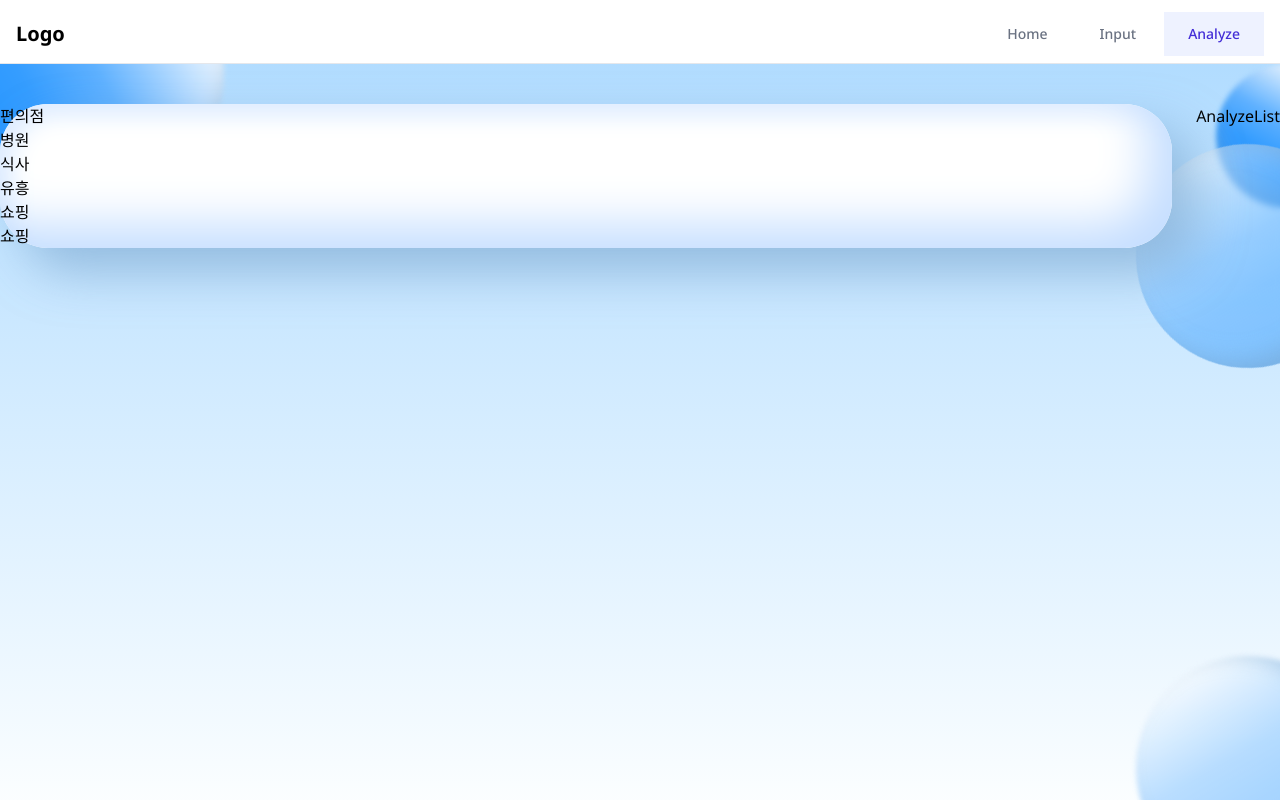
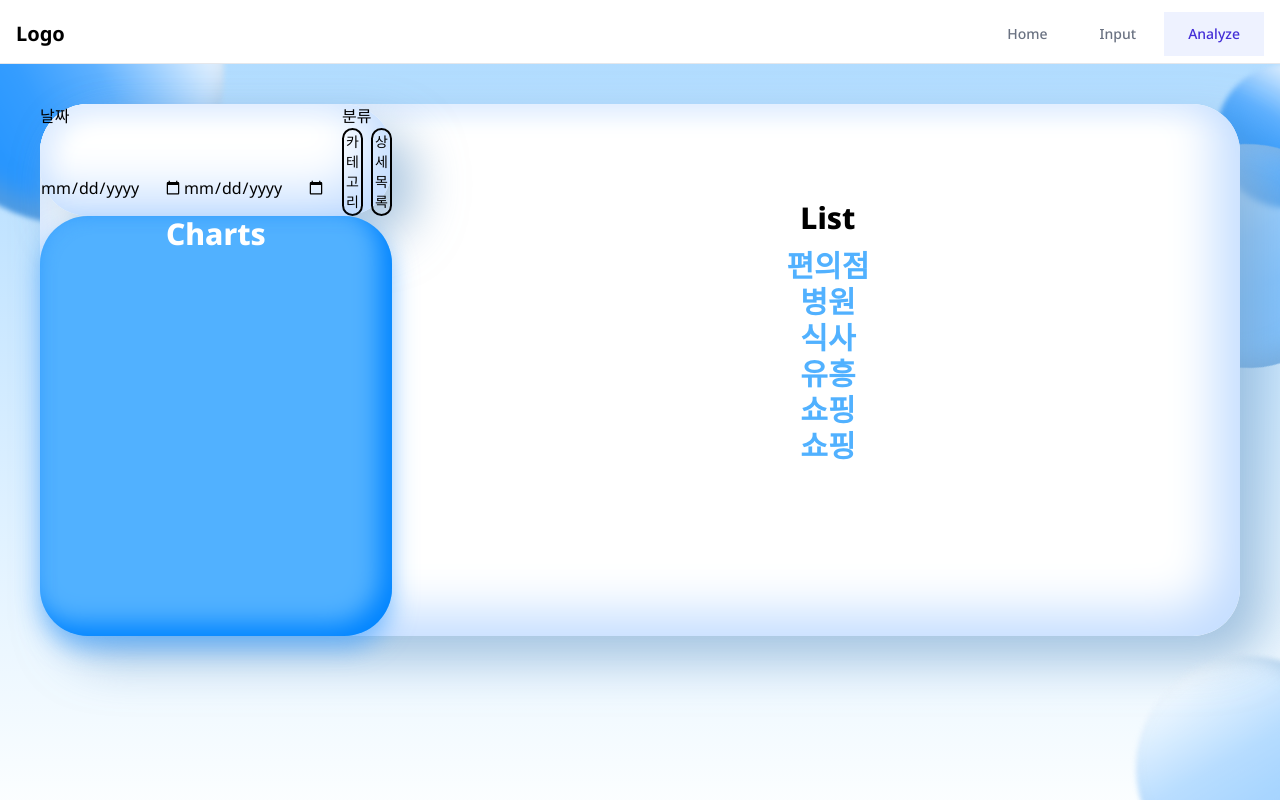
Before and after one commit to oding01/Expense-Tracker, a React (Vite) app: page /analyze in a window 1280 px wide. Built offline with nearby package versions, Linux system fonts and the light colour scheme.

Commit message:
feat: :art: 레이아웃 완성, 디자인 미완성

```diff
--- a/src/components/Analyze/AnalyzeCharts.tsx
+++ b/src/components/Analyze/AnalyzeCharts.tsx
@@ -11,13 +11,10 @@ export const AnalyzeCharts = ({
 	consumptionData: analyzeDataType[]
 }) => {
 	return (
-		<div className='flex-initial'>
-			<div>
-				{consumptionData.map((data) => (
-					<>
-						<div className='flex-initial'>{data.category}</div>
-					</>
-				))}
+		<div className='relative flex-1 min-w-auto tablet:min-w-[320px] w-full bg-[#51b1ff] rounded-[3rem] shadow-blue-box'>
+			<div className='flex flex-col w-full h-full items-center justify-center font-extrabold text-white text-3xl tracking-[0] leading-normal]'>
+				<div>Charts</div>
+				<div className='min-h-96'></div>
 			</div>
 		</div>
 	)
--- a/src/components/Analyze/AnalyzeContainer.tsx
+++ b/src/components/Analyze/AnalyzeContainer.tsx
@@ -1,14 +1,16 @@
 import { AnalyzeCharts } from '@/components/Analyze/AnalyzeCharts'
 import { AnalyzeList } from '@/components/Analyze/AnalyzeList'
+import { AnalyzeChoice } from '@/components/Analyze/AnayzeChoice'
 import { consumptionData } from '@/Mock/Mock'
 
 export const AnalyzeContainer = () => {
 	return (
-		<div className='flex flex-col tablet:flex-row items-start gap-6 relative w-full mt-10'>
-			<div className='relative flex-1 min-w-auto tablet:min-w-[320px] w-full bg-white rounded-[3rem] shadow-white-box'>
+		<div className='flex flex-col tablet:flex-row items-start gap-6 relative m-10 min-w-auto tablet:min-w-[320px] bg-white rounded-[3rem] shadow-white-box'>
+			<div className='flex flex-col flex-1'>
+				<AnalyzeChoice />
 				<AnalyzeCharts consumptionData={consumptionData} />
 			</div>
-			<AnalyzeList />
+			<AnalyzeList consumptionData={consumptionData} />
 		</div>
 	)
 }
--- a/src/components/Analyze/AnalyzeList.tsx
+++ b/src/components/Analyze/AnalyzeList.tsx
@@ -1,3 +1,23 @@
-export const AnalyzeList = () => {
-	return <div>AnalyzeList</div>
+interface analyzeDataType {
+	category: string
+	detail: string
+	price: number
+	date: string
 }
+
+export const AnalyzeList = ({
+	consumptionData,
+}: {
+	consumptionData: analyzeDataType[]
+}) => {
+	return (
+		<div className='flex flex-col w-full h-full tablet:mt-[6rem] items-center justify-center font-extrabold text-white text-3xl tracking-[0] leading-normal]'>
+			<div className='text-black mb-3'>List</div>
+			{consumptionData.map((data) => (
+				<>
+					<div className='flex-initial text-[#51b1ff]'>{data.category}</div>
+				</>
+			))}
+		</div>
+	)
+}
--- /dev/null
+++ b/src/components/Analyze/AnayzeChoice.tsx
@@ -0,0 +1,29 @@
+export const AnalyzeChoice = () => {
+	return (
+		<div className='relative flex-1 min-w-auto tablet:min-w-[320px] w-full bg-white rounded-[3rem] shadow-white-box'>
+			<div className='flex-initial flex gap-4 justify-center'>
+				<div className='flex-initial flex flex-col justify-center text-'>
+					<label className='flex-1' htmlFor='날짜'>
+						날짜
+					</label>
+					<div className='flex flex-col tablet:flex-row flex-1'>
+						{/* datepicker 사용 예정 */}
+						<input type='date' />
+						<input type='date' />
+					</div>
+				</div>
+				<div className='text-center'>
+					분류
+					<div className='flex gap-2 justify-center'>
+						<button className='flex-initial border-2 rounded-2xl p-0.5 text-sm'>
+							카테고리
+						</button>
+						<button className='flex-initial border-2 rounded-2xl p-0.5 text-sm'>
+							상세 목록
+						</button>
+					</div>
+				</div>
+			</div>
+		</div>
+	)
+}
```
